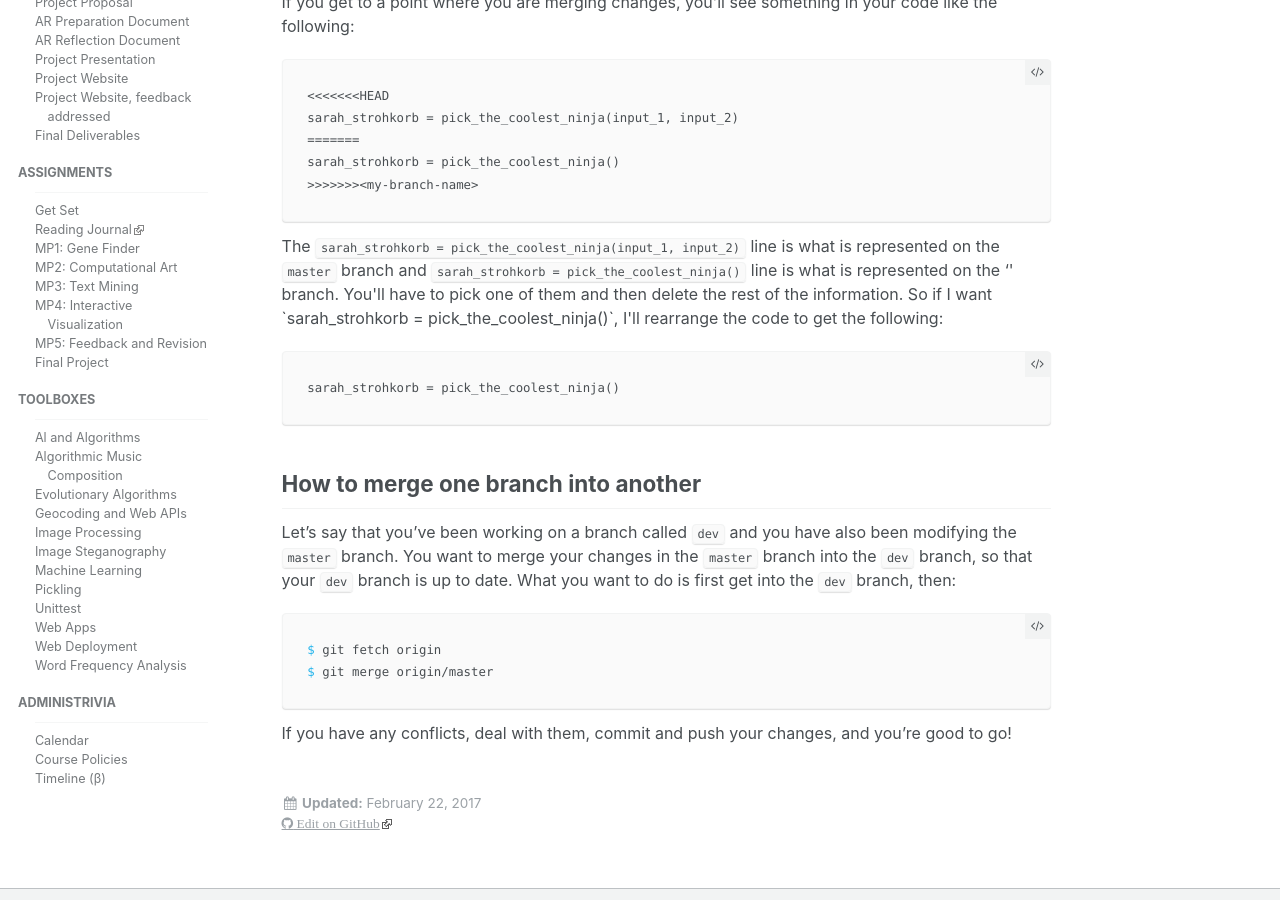
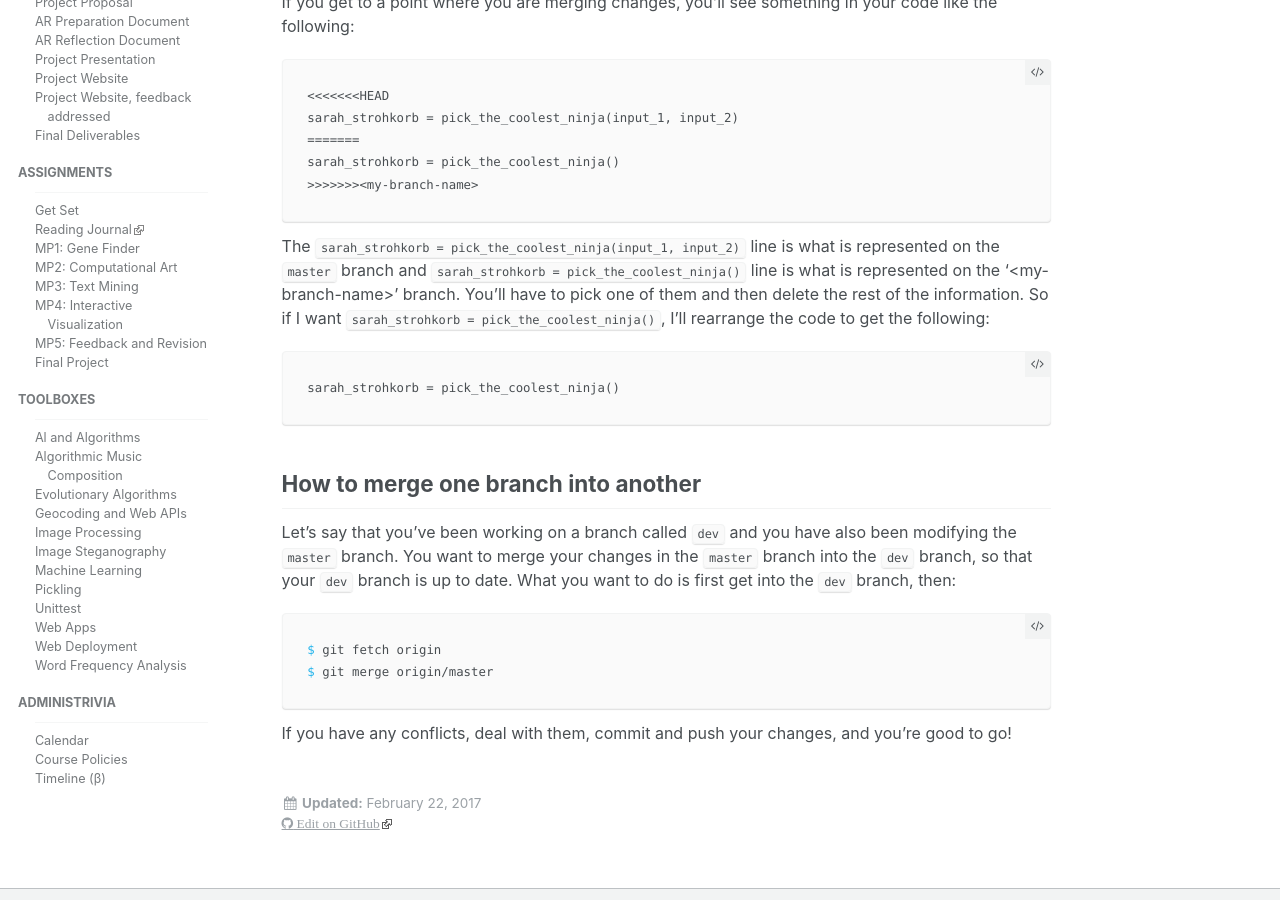
Before and after one commit to sd17spring/sd17spring.github.io, a Jekyll site: the page built from _pages/git-help.md, in a window 1280 px wide and 900 px high, scrolled down 4099 px. Built offline with Jekyll 4.4.1, drawn with Linux system fonts in a browser that asks for light colours.

Commit message:
Quote <> in markdown

```diff
--- a/_pages/git-help.md
+++ b/_pages/git-help.md
@@ -173,7 +173,7 @@ your code like the following:
     >>>>>>><my-branch-name>
 
 The `sarah_strohkorb = pick_the_coolest_ninja(input_1, input_2)` line is what
-is represented on the `master` branch and `sarah_strohkorb = pick_the_coolest_ninja()` line is what is represented on the '<my-branch-name>' branch. You'll have to pick one of them and then delete the rest of
+is represented on the `master` branch and `sarah_strohkorb = pick_the_coolest_ninja()` line is what is represented on the '&lt;my-branch-name&gt;' branch. You'll have to pick one of them and then delete the rest of
 the information. So if I want `sarah_strohkorb = pick_the_coolest_ninja()`,
 I'll rearrange the code to get the following:
 
```
Also changed, not shown: _assignments/mini-project-3-text-mining.md (+1 -1 lines).
